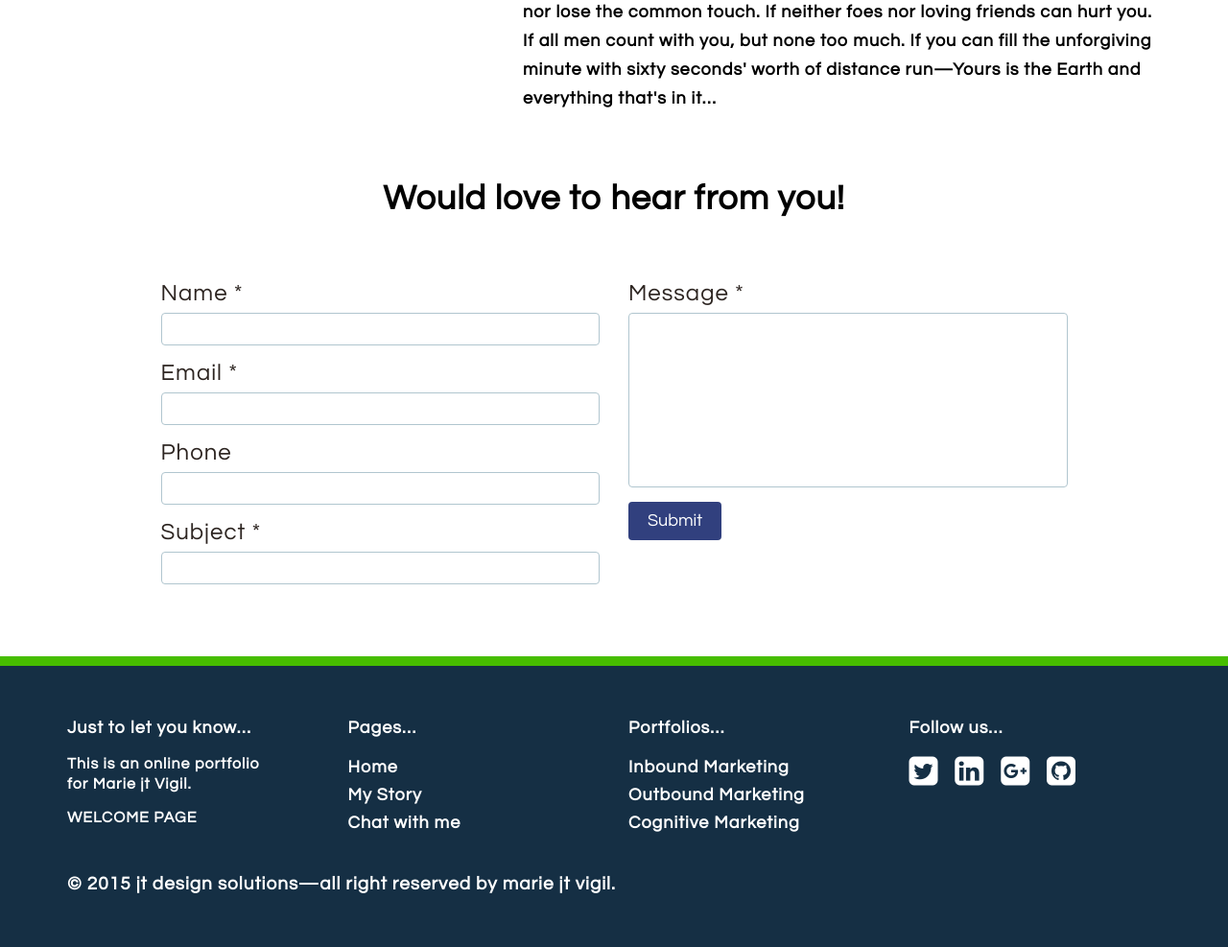
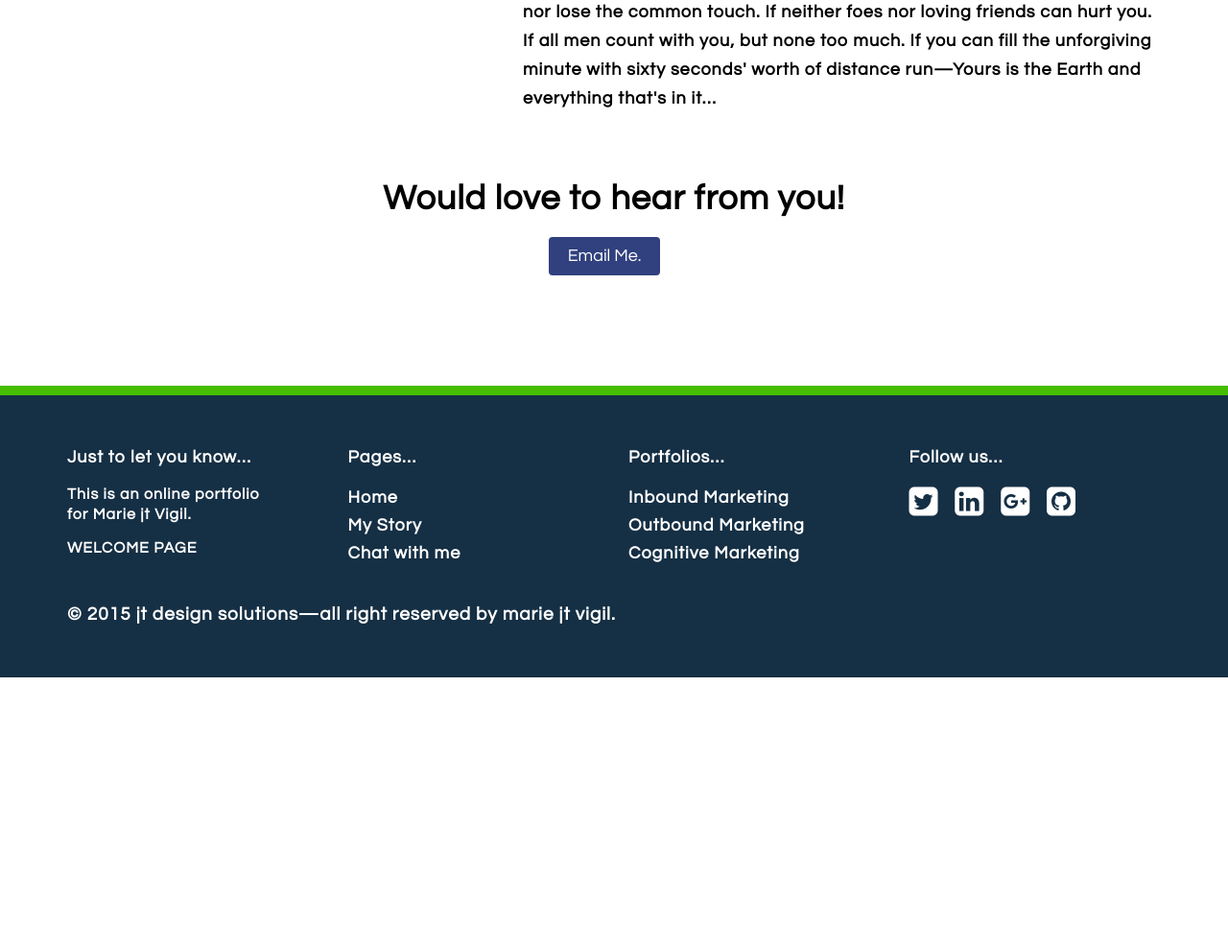
Before and after one commit to mjktvigil/Personal_Website_Project, a PHP site: page /chat-with-us/index.php in a window 1280 px wide. Shown: the part 972-1959 px from the top of the page at 96% size. After the commit the page ends 1678 px from the top, so only its background shows below. Run offline with PHP 8.4, Linux system fonts and the light colour scheme; some libraries are stand-ins or nearby versions.

Commit message:
changed contact me from form to a direct email
modified size of home page image to fit into new height px size

```diff
--- a/chat-with-us/index.php
+++ b/chat-with-us/index.php
@@ -64,8 +64,9 @@
 		<div class="container">
 			<div class="center">
 				<h2>Would love to hear from you!</h2>
+				<a href="mailto:marie@jtdesignsolutions.com"><button class="btn btn-primary btn-lg">Email Me.</button></a>
 			</div>
-			<div class="row contact-wrap">
+			<!--<div class="row contact-wrap">
 				<div class="status alert alert-success" style="display: none"></div>
 				<form id="main-contact-form" class="contact-form" name="contact-form" method="post" action=".../php/swiftmailer.php">
 					<div class="col-sm-5 col-sm-offset-1">
@@ -96,8 +97,7 @@
 						</div>
 					</div>
 				</form>
-			</div>
-			<!--/.row-->
+			</div>-->
 		</div>
 		<!--/.container-->
 	</section>
--- a/css/style.css
+++ b/css/style.css
@@ -545,7 +545,7 @@ textarea#message{
 .center h2 {
 	font-size: 36px;
 	margin-top: 0;
-	margin-bottom: 5px;
+	margin-bottom: 20px;
 }
 .center {
 	text-align: center;
```
Also changed, not shown: img/home-image.jpg.
